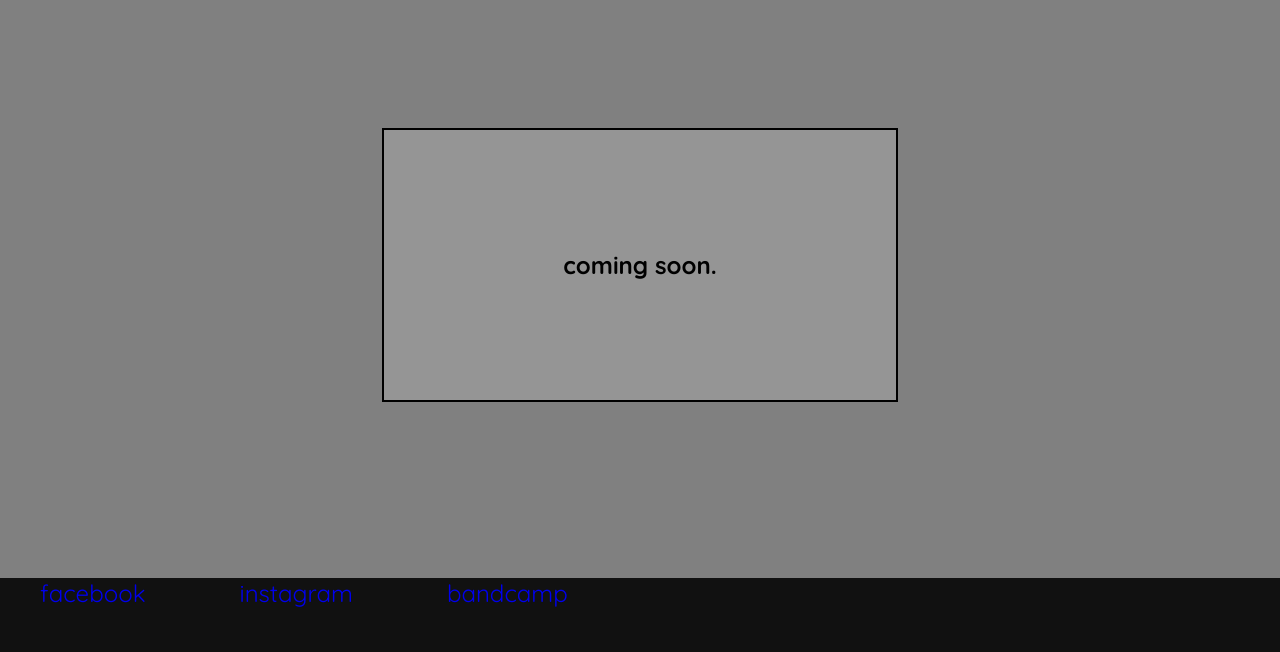
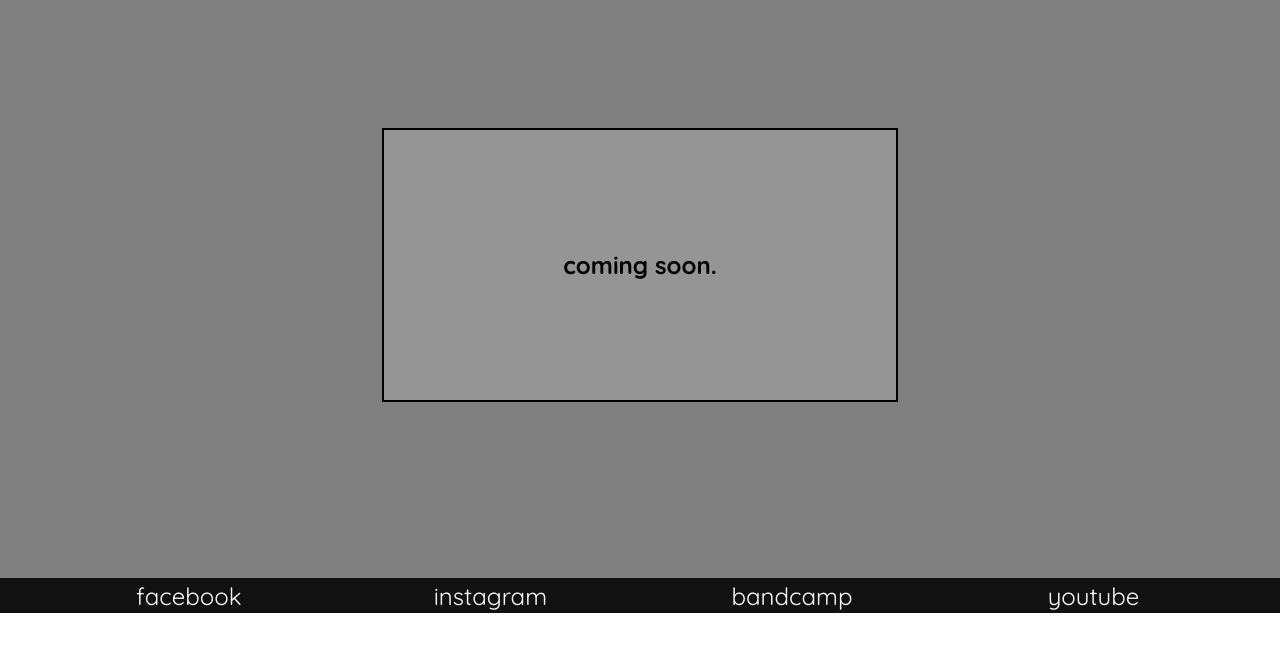
Before and after one commit to Sollix/oldes, a plain HTML site: page index.html in a window 1280 px wide. Shown: the part 1872-2524 px from the top of the page. After the commit the page ends 2485 px from the top, so only its background shows below. Drawn offline with Linux system fonts and the light colour scheme.

Commit message:
changed the footer

```diff
--- a/index.html
+++ b/index.html
@@ -12,7 +12,7 @@
 <body>
 	<section class="main">
 		<div class="links">
-			<a href="#tunes" id="o">o</a><a href="#live" id="l">l</a><a href="#consume" id="d">d</a><a href="#social" id="e">e</a><a href="mailto:matt.a.kistler@gmail.com" id="s">s</a>
+			<a href="#tunes" id="o">o</a><a href="#live" id="l">l</a><a href="#consume" id="d">d</a><a href="#internetz" id="e">e</a><a href="mailto:matt.a.kistler@gmail.com" id="s">s</a>
 			<ul>
 				<li id="music">music</li>
 				<li id="shows">shows</li>
@@ -38,9 +38,10 @@
 	</section>
 	<section id="internetz">
 		<ol>
-			<li><a href="https://www.facebook.com/Oldesbandchicago/">facebook</a></li>
-			<li><a href="https://www.instagram.com/oldesband/">instagram</a></li>
-			<li><a href="https://oldeschicago.bandcamp.com/">bandcamp</a></li>
+			<li><a href="https://www.facebook.com/Oldesbandchicago/" target="_blank">facebook</a></li>
+			<li><a href="https://www.instagram.com/oldesband/" target="_blank">instagram</a></li>
+			<li><a href="https://oldeschicago.bandcamp.com/" target="_blank">bandcamp</a></li>
+			<li><a href="https://www.youtube.com/channel/UC3On2FQkRP1Fv5F90_ccTAg">youtube</a></li>
 		</ol>
 	</section>
 </body>
--- a/style.css
+++ b/style.css
@@ -102,24 +102,27 @@ section {
 }
 
 #internetz {
-	height: 100px;
+	height: 35px;
 	background-color: #111;
 }
 
 #internetz ol {
-	margin: 0;
+	margin: 0 auto;
 }
 
 #internetz li {
 	list-style: none;
-	display: inline;
+	display: inline-block;
+	color: #fff;
 	text-align: center;
-	color: #fff;
-	margin-right: 90px;
 	font-size: 24px;
 	font-family: 'Quicksand', sans-serif;
+	width: 24%;
+	padding-top: 3px;
 }
 
 #internetz li a {
 	text-decoration: none;
+	text-align: center;
+	color: #fff;
 }
```
